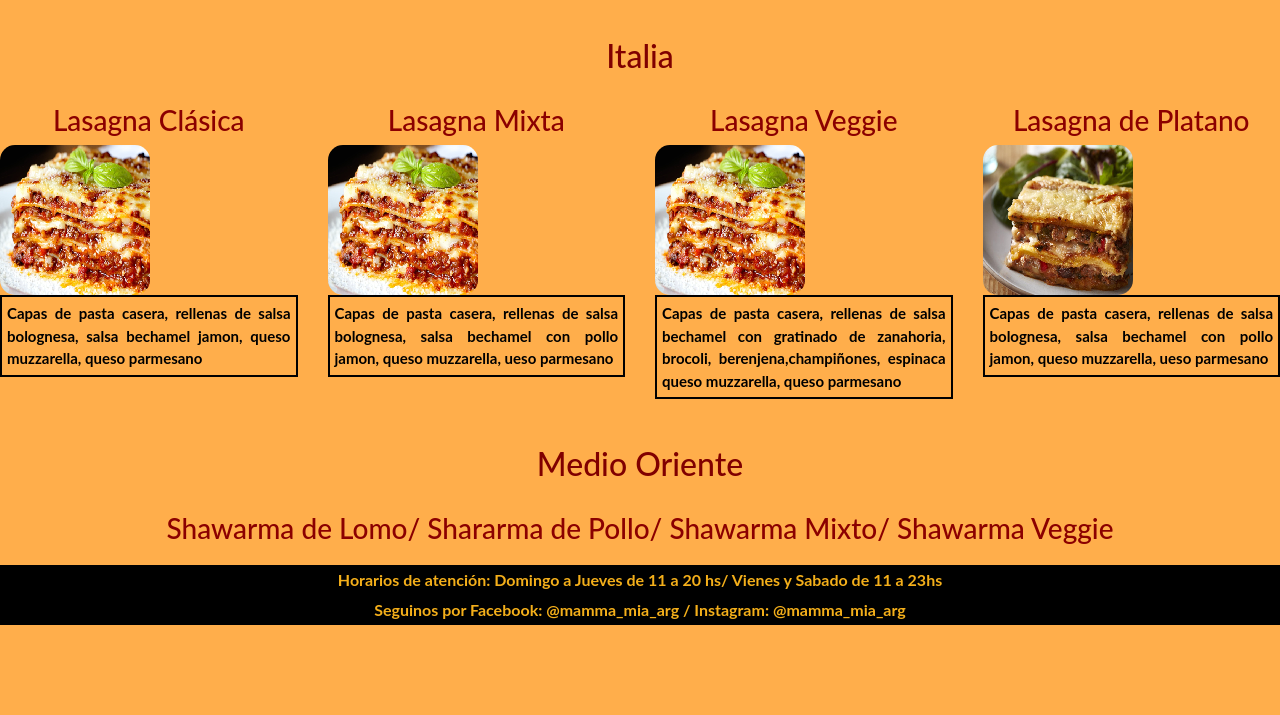
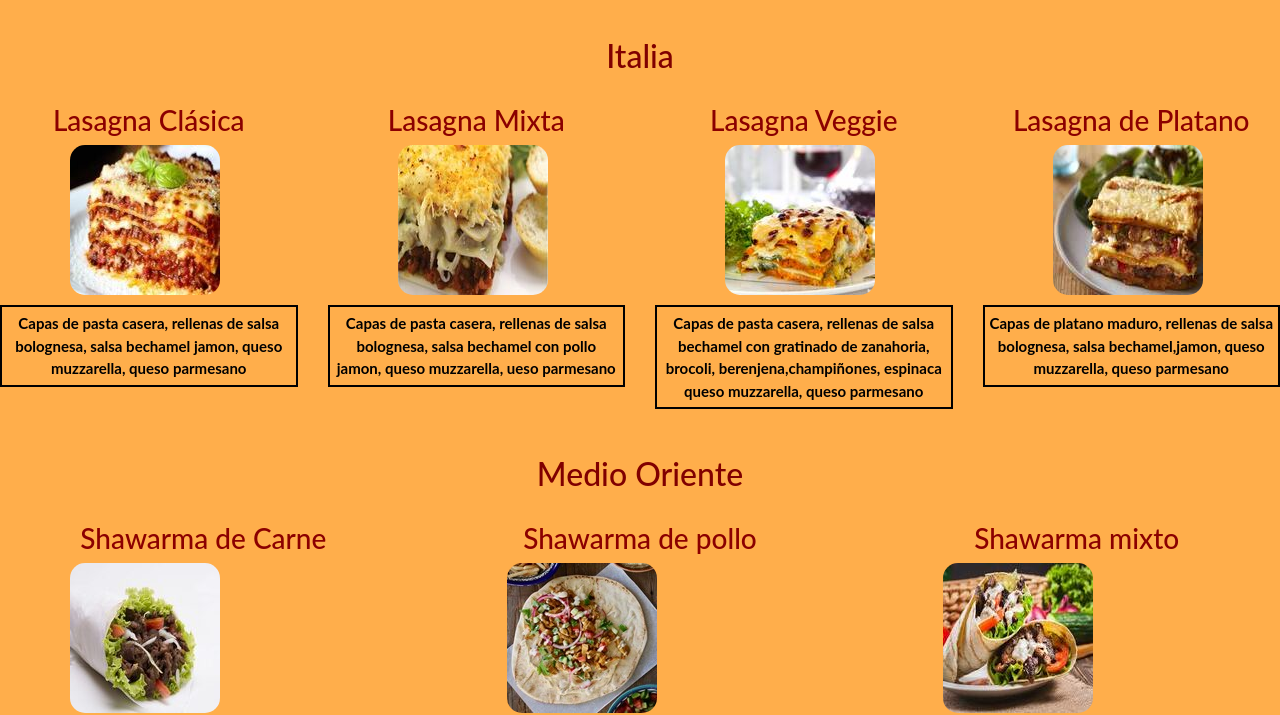
Before and after one commit to JersyCCM/Mi_Proyecto, a website: page Menu.html in a window 1280 px wide. Shown: the part 237-952 px from the top of the page. Before the commit the page ends 862 px from the top, so only its background shows below. Drawn offline with nearby package versions, Linux system fonts and the light colour scheme.

Commit message:
arreglos img

```diff
--- a/Menu.html
+++ b/Menu.html
@@ -73,23 +73,23 @@
     <div class="row">
         <div class="col-lg-3 col-md-3 col-sm-6">
             <h3>Lasagna Clásica</h3>
-               <img src="img/clasica150.png" alt="lasagna1">
+               <img src="img/lasagnaclasica1.jpg" alt="lasagna1" class="margen">
             <p class="descripcion">Capas de pasta casera, rellenas de salsa bolognesa, salsa bechamel jamon, queso muzzarella, queso parmesano</p>
         </div>
         <div class="col-lg-3 col-md-3 col-sm-6">
             <h3>Lasagna Mixta</h3>
-             <img src="img/clasica150.png" alt="lasagna2" >
+             <img src="img/Lasagnamixta1.jpg" alt="lasagna2" class="margen">
              <p class="descripcion">Capas de pasta casera, rellenas de salsa bolognesa, salsa bechamel con pollo jamon, queso muzzarella, ueso parmesano</p>
         </div>
         <div class="col-lg-3 col-md-3 col-sm-6">
             <h3>Lasagna Veggie</h3>
-            <img src="img/clasica150.png" alt="lasagna3" >
+            <img src="img/vegetariana-2.jpg" alt="lasagna3" class="margen">
             <p class="descripcion">Capas de pasta casera, rellenas de salsa bechamel con gratinado de zanahoria, brocoli, berenjena,champiñones, espinaca queso muzzarella, queso parmesano</p>
         </div>
         <div class="col-lg-3 col-md-3 col-sm-6">
              <h3>Lasagna de Platano</h3>
-             <img src="img/platano150.png" alt="lasagna4">
-             <p class="descripcion">Capas de pasta casera, rellenas de salsa bolognesa, salsa bechamel con pollo jamon, queso muzzarella, ueso parmesano</p>
+             <img src="img/lasagnadeplatano1.jpg" alt="lasagna4"class="margen">
+             <p class="descripcion">Capas de platano maduro, rellenas de salsa bolognesa, salsa bechamel,jamon, queso muzzarella, queso parmesano</p>
         </div>
 
     </div>
@@ -105,8 +105,23 @@
             </div>
         </div>
 
-     <h3> Shawarma de Lomo/ Shararma de Pollo/ Shawarma Mixto/ Shawarma Veggie</h3>
-
+    <div class="row">
+        <div class="col-lg-4 col-md-3 col-sm-6">
+            <h3>Shawarma de Carne</h3>
+               <img src="img/shawarmaCarne1.jpg" alt="shawarma" class="margen">
+            <p class="descripcion">Capas de pasta casera, rellenas de salsa bolognesa, salsa bechamel jamon, queso muzzarella, queso parmesano</p>
+        </div>
+        <div class="col-lg-4 col-md-3 col-sm-6">
+            <h3>Shawarma de pollo</h3>
+             <img src="img/shawarmaPollo (2).jpg" alt="shawarma1" class="margen">
+             <p class="descripcion">Capas de pasta casera, rellenas de salsa bolognesa, salsa bechamel con pollo jamon, queso muzzarella, ueso parmesano</p>
+        </div>
+        <div class="col-lg-4 col-md-3 col-sm-6">
+            <h3>Shawarma mixto</h3>
+            <img src="img/mixto.jpg" alt="shawarma3" class="margen">
+            <p class="descripcion">Capas de pasta casera, rellenas de salsa bechamel con gratinado de zanahoria, brocoli, berenjena,champiñones, espinaca queso muzzarella, queso parmesano</p>
+        </div>
+    </div>
 
     <footer>
         Horarios de atención: Domingo a Jueves de 11 a 20 hs/ Vienes y Sabado de 11 a 23hs<br> Seguinos por Facebook: @mamma_mia_arg / Instagram: @mamma_mia_arg
--- a/scss/estilo.scss
+++ b/scss/estilo.scss
@@ -127,15 +127,19 @@ footer{color: #f4af1a;
 img {border-radius: 15px 15px 15px 15px;}
 
 .margen{
-    margin-left: 50px;
-    margin-right: 50px;
-    margin-bottom:10px;}
+
+    margin-bottom:10px;
+    margin-left:70px;
+    }
 
 .descripcion{
-            color:black;
-            font-weight: bold;
-            text-align: justify;
-            padding: 5px;
-            border: solid 2px black;
-            font-size: 15px;
+    color:black;
+    font-weight: bold;
+    text-align: center;
+    padding: 5px;
+    border: solid 2px black;
+    font-size: 15px;
             }
+
+
+.margenImg{align-items: center;}
```
Also changed, not shown: css/style.css, img/Lasagnamixta1.jpg (added), img/clasica150.png (deleted), img/lasagnaVegetariana1.jpg (added), img/lasagnaclasica1.jpg (added), img/lasagnadePlatano1.jpg (added), img/mixto.jpg (added), img/shawarmaCarne1.jpg (added), img/shawarmaMixto1.jpg (added), img/shawarmaMixto2.jpg (added), img/shawarmaPollo (2).jpg (added), img/shawarmaPollo.jpg (deleted), img/vegetariana-2.jpg (added).
